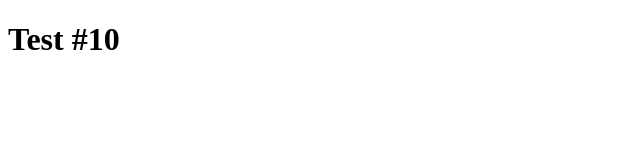
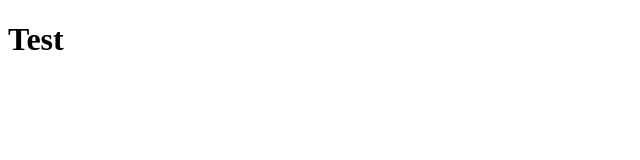
Before and after one commit to PommeDAPI7749/test-autorebuild, a plain HTML site: page index.html in a window 1280 px wide. Shown: the full height of the page, 0-640 px from the left. Drawn offline with Linux system fonts and the light colour scheme.

Commit message:
14th try

```diff
--- a/index.html
+++ b/index.html
@@ -7,6 +7,6 @@
     <title>Document</title>
 </head>
 <body>
-    <h1>Test #10</h1>
+    <h1>Test</h1>
 </body>
 </html>
```
